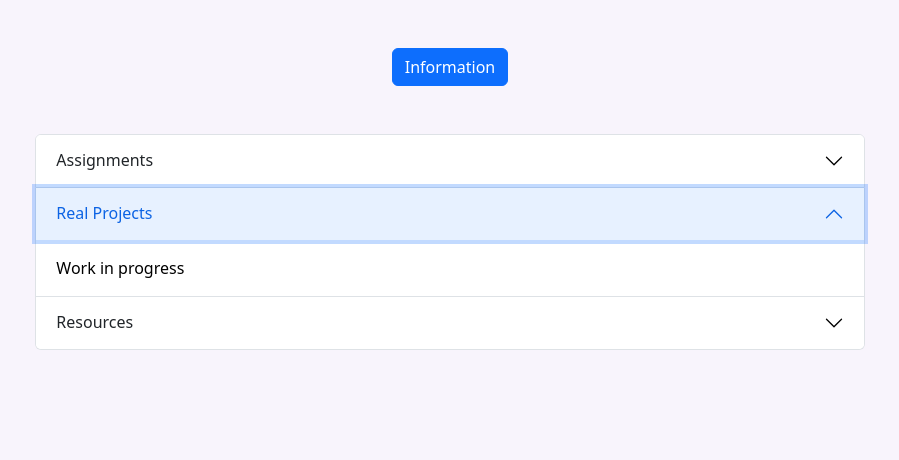
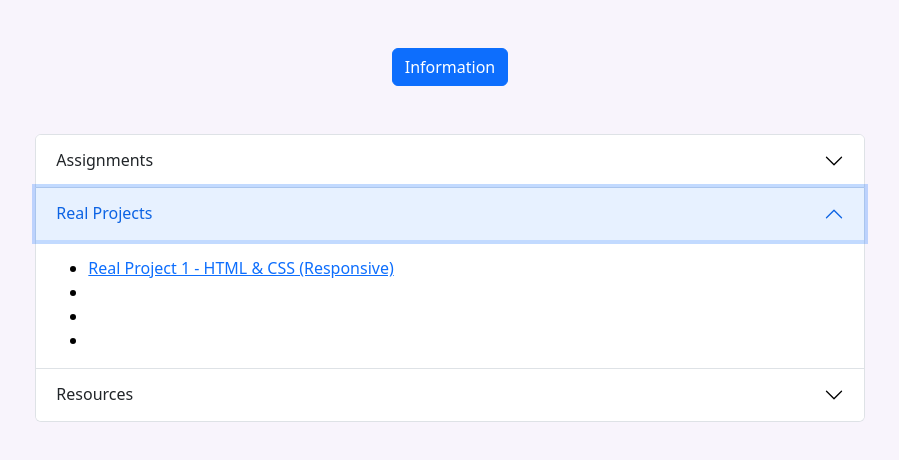
Before and after one commit to edinzz/Full-Stack-WebDev-Bootcamp22, a plain HTML site: page index.html in a window 1280 px wide. Both pictures are taken after a click on the button "Real Projects". Shown: the whole page, without its empty margins (190-1089 px from the left). Drawn offline with nearby package versions, Linux system fonts and the light colour scheme.

Commit message:
small changes

```diff
--- a/index.html
+++ b/index.html
@@ -61,7 +61,12 @@
                 </h2>
                 <div id="flush-collapseTwo" class="accordion-collapse collapse" aria-labelledby="flush-headingTwo" data-bs-parent="#accordionFlushExample">
                     <div class="accordion-body">
-                        <p>Work in progress</p>
+                        <ul>
+                            <li><a href="">Real Project 1 - HTML & CSS (Responsive)</a></li>
+                            <li></li>
+                            <li></li>
+                            <li></li>
+                        </ul>
                     </div>
                 </div>
             </div>
```
